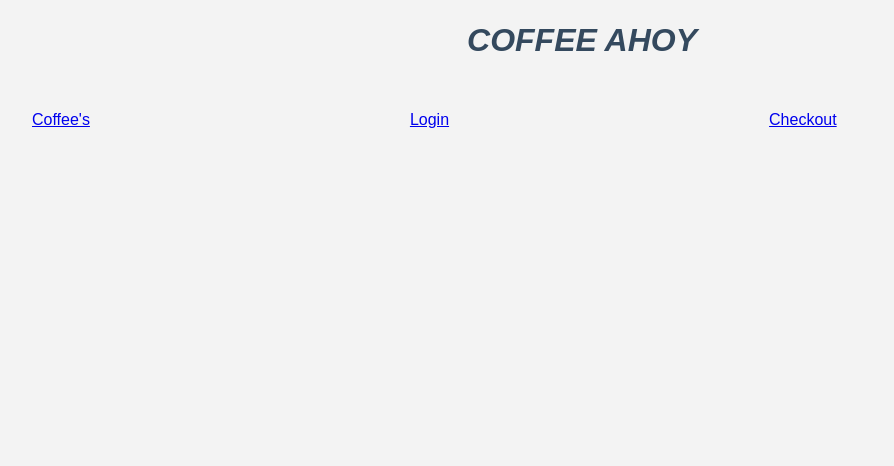
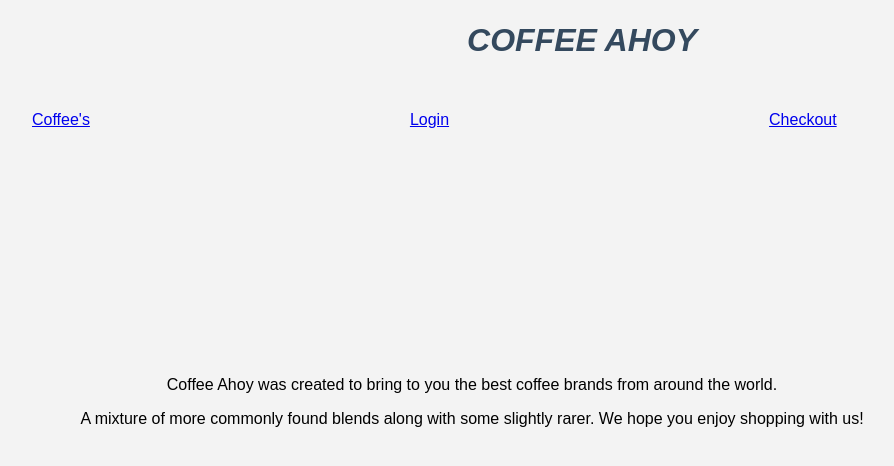
Before and after one commit to PeterGemmell/Coffee_Shop_Full_Stack_App, a React (Create React App) app in the folder client/coffee_shop_online_app/: page /about in a window 1280 px wide. Shown: the top 466 px of the page, without its empty margins (168-1062 px from the left). Built offline with nearby package versions, Linux system fonts and the light colour scheme.

Commit message:
about container added

```diff
--- a/client/coffee_shop_online_app/src/components/coffees/Header.js
+++ b/client/coffee_shop_online_app/src/components/coffees/Header.js
@@ -1,12 +1,14 @@
 import React, {Component} from 'react';
 import Coffee from './Coffee.js';
 import ShoppingCart from './ShoppingCart.js';
+import NavBar from '../../NavBar.js';
 
 class Header extends Component {
 
   render(){
     return(
       <header className="new-header">
+      <NavBar />
       <ShoppingCart quantity={this.props.quantity}
       amountToPay={this.props.amountToPay} />
       </header>
--- a/client/coffee_shop_online_app/src/components/coffees/ShoppingCart.js
+++ b/client/coffee_shop_online_app/src/components/coffees/ShoppingCart.js
@@ -1,8 +1,8 @@
 import React, {Component} from 'react';
 import Coffee from './Coffee.js';
+import Dropdown from 'react-overlays/Dropdown';
 
-
-class ShoppingCart extends Component {
+class ShoppingCart extends React.Component {
   constructor(props){
     super(props);
     this.showOverlay = this.showOverlay.bind(this);
@@ -15,6 +15,7 @@ class ShoppingCart extends Component {
 
   render(){
     return (
+
       <div id= 'cart'>
       {/* Hide a number of items if its equal 0 */}
       <span className={this.props.quantity == 0 ? "hide-price" : ""}>{this.props.quantity}</span>
--- a/client/coffee_shop_online_app/src/components/coffees/ShoppingCartOverlay.js
+++ b/client/coffee_shop_online_app/src/components/coffees/ShoppingCartOverlay.js
@@ -25,6 +25,7 @@ class ShoppingCartOverlay extends Component {
               indexInCart={index}
               removeFromCart={this.props.removeFromCart}
               updateAmountToPay={this.updateAmountToPay} />
+      let itemsInCart = [];
     });
     let amountToPay = 0;
     for (let i=0; i<this.props.data.coffees.length; i++) {
--- /dev/null
+++ b/client/coffee_shop_online_app/src/containers/AboutContainer.js
@@ -0,0 +1,26 @@
+import React, {Component} from 'react';
+import {BrowserRouter as Router, Route, Switch} from 'react-router-dom';
+
+class AboutContainer extends Component {
+
+  render(){
+
+    return(
+      <li className="about-us-message">
+      <p>Coffee Ahoy was created to bring to you the best coffee brands from around the world.</p>
+      <p>A mixture of more commonly found blends along with some slightly rarer. We hope you enjoy shopping with us!</p>
+      </li>
+
+    )
+  }
+
+
+
+
+
+
+
+}
+
+
+export default AboutContainer;
--- a/client/coffee_shop_online_app/src/containers/CoffeeContainer.js
+++ b/client/coffee_shop_online_app/src/containers/CoffeeContainer.js
@@ -10,7 +10,9 @@ import ShoppingCartOverlay from '../components/coffees/ShoppingCartOverlay'
 // import ShoppingCart from '../components/coffees/ShoppingCart'
 // import ShopContainer from './ShopContainer';
 
+
 class CoffeeContainer extends Component {
+
 
   constructor(props){
     super(props);
--- a/client/coffee_shop_online_app/src/containers/ShopContainer.js
+++ b/client/coffee_shop_online_app/src/containers/ShopContainer.js
@@ -4,6 +4,7 @@ import NavBar from '../NavBar.js';
 import CoffeeContainer from './CoffeeContainer';
 import LoginContainer from './LoginContainer';
 import OrderContainer from './OrderContainer';
+import AboutContainer from './AboutContainer';
 
 
 const ShopContainer = () => {
@@ -15,6 +16,7 @@ const ShopContainer = () => {
     <Route path="/login" component={LoginContainer} />
     <Route path="/coffees" component={CoffeeContainer} />
     <Route path="/orders" component={OrderContainer} />
+    <Route path="/about" component={AboutContainer} />
     </Switch>
     </Fragment>
     </Router>
--- a/client/coffee_shop_online_app/src/index.css
+++ b/client/coffee_shop_online_app/src/index.css
@@ -28,7 +28,7 @@ header #cart i {
   cursor: pointer;
 }
 header #cart i:hover {
-  color: rgb(180,220,220);
+  color: red;
 }
 #list {
   margin: 2em 2em 2em 2em;
@@ -179,6 +179,12 @@ td {
   text-align: center;
 }
 
+.about-us-message {
+  padding-top: 200px;
+  list-style: none;
+  text-align: center;
+}
+
 .welcome-message-header{
   list-style-type: none;
   text-align: center;
```
Also changed, not shown: client/coffee_shop_online_app/src/components/coffees/CoffeeForm.js (deleted), 2 other files (tests, documents, lock files or other folders).
